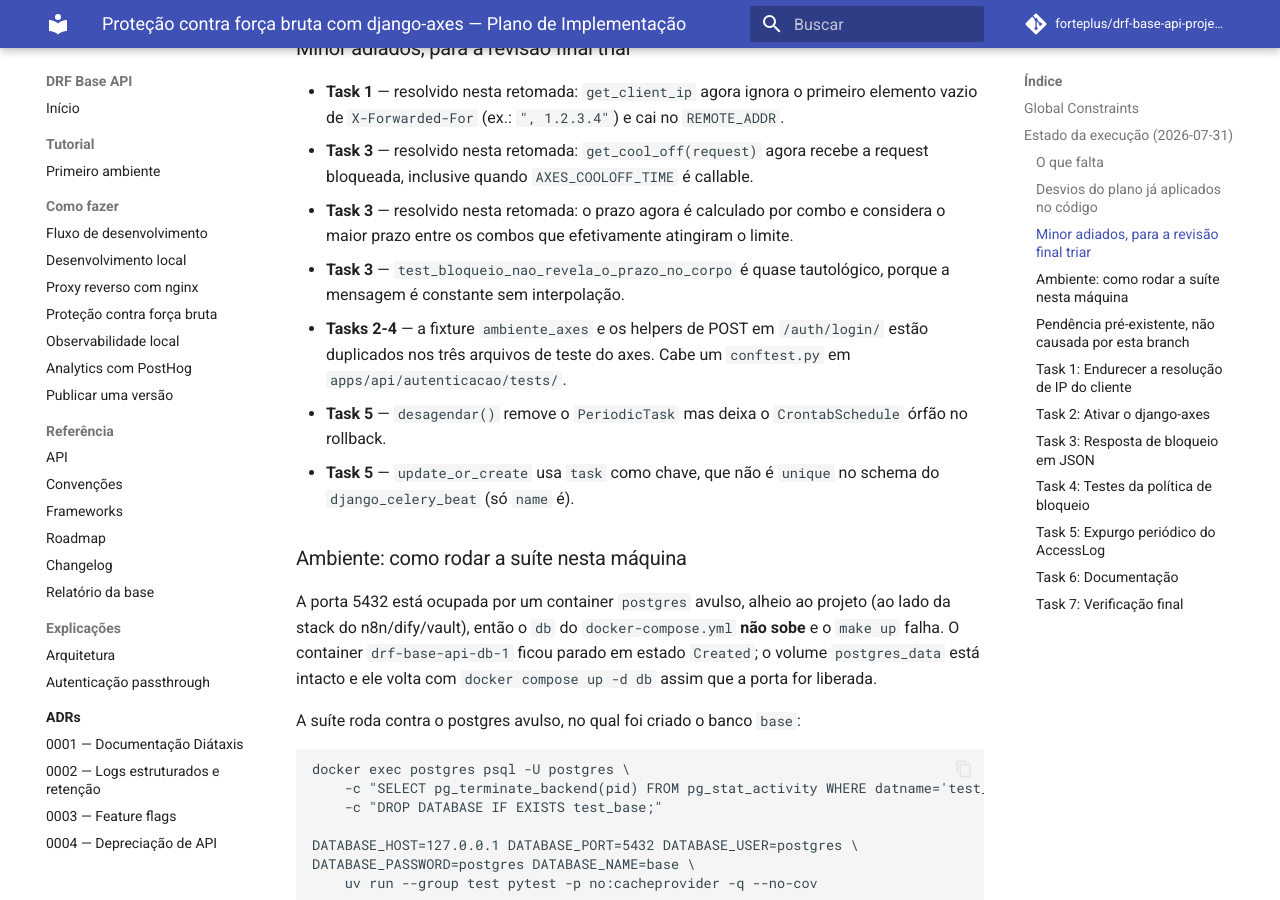
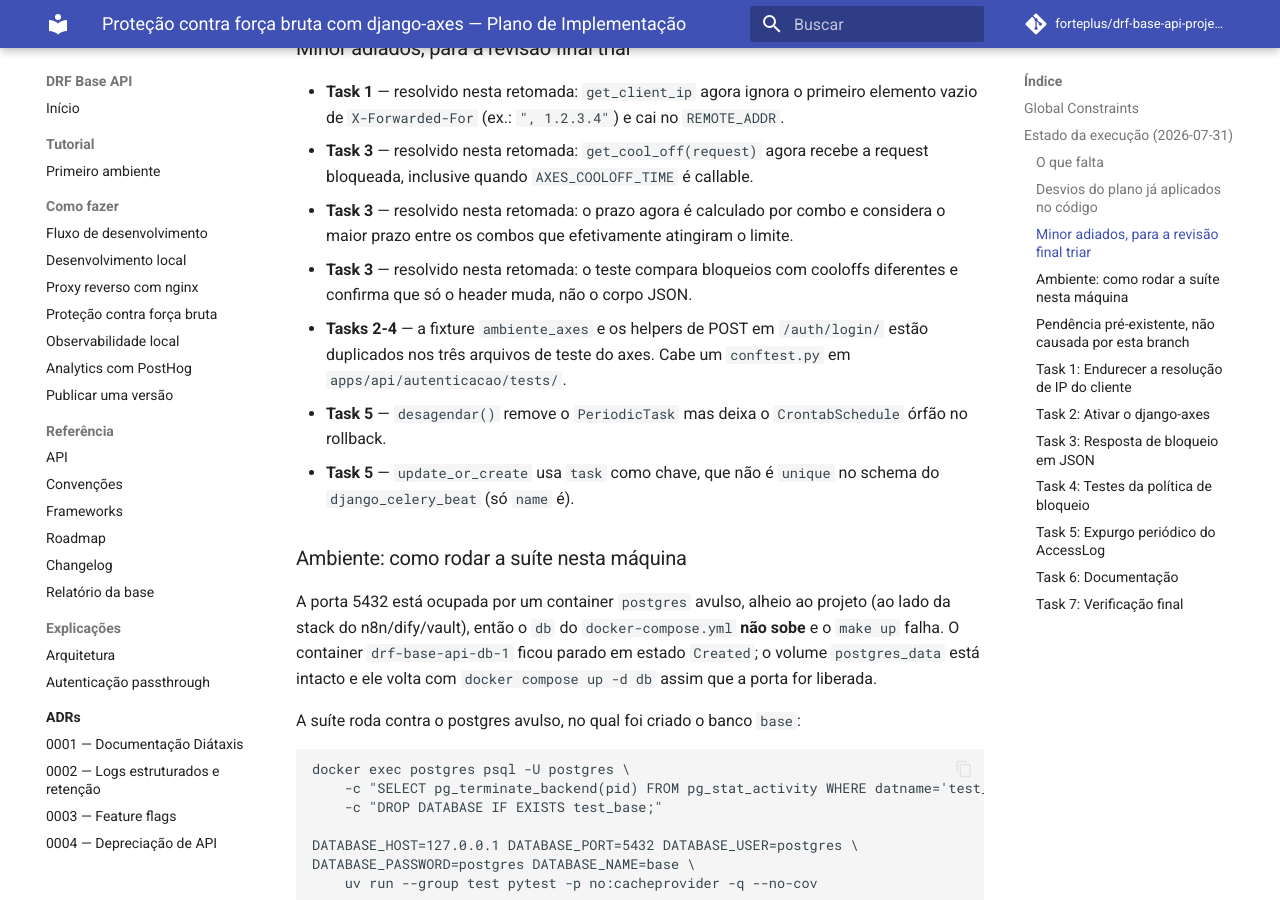
Before and after one commit to davisilvarafacho/django-api-startup-template, an MkDocs documentation site: the page built from docs/superpowers/plans/2026-07-30-django-axes.md, in a window 1280 px wide and 900 px high, scrolled down 2489 px. Built offline with MkDocs 1.6.1 and Material for MkDocs 9.7.7, drawn with Linux system fonts in a browser that asks for light colours; comment, search, counter and statistics services are not loaded.

Commit message:
test: validar mensagem de bloqueio sem prazo

```diff
--- a/docs/superpowers/plans/2026-07-30-django-axes.md
+++ b/docs/superpowers/plans/2026-07-30-django-axes.md
@@ -78,8 +78,8 @@ outras 18 migrações do app; passou a depender de `0019_alter_periodictasks_opt
   request bloqueada, inclusive quando `AXES_COOLOFF_TIME` é callable.
 - **Task 3** — resolvido nesta retomada: o prazo agora é calculado por combo e
   considera o maior prazo entre os combos que efetivamente atingiram o limite.
-- **Task 3** — `test_bloqueio_nao_revela_o_prazo_no_corpo` é quase tautológico, porque a
-  mensagem é constante sem interpolação.
+- **Task 3** — resolvido nesta retomada: o teste compara bloqueios com cooloffs
+  diferentes e confirma que só o header muda, não o corpo JSON.
 - **Tasks 2-4** — a fixture `ambiente_axes` e os helpers de POST em `/auth/login/` estão
   duplicados nos três arquivos de teste do axes. Cabe um `conftest.py` em
   `apps/api/autenticacao/tests/`.
```
Also changed, not shown: 1 other file.
